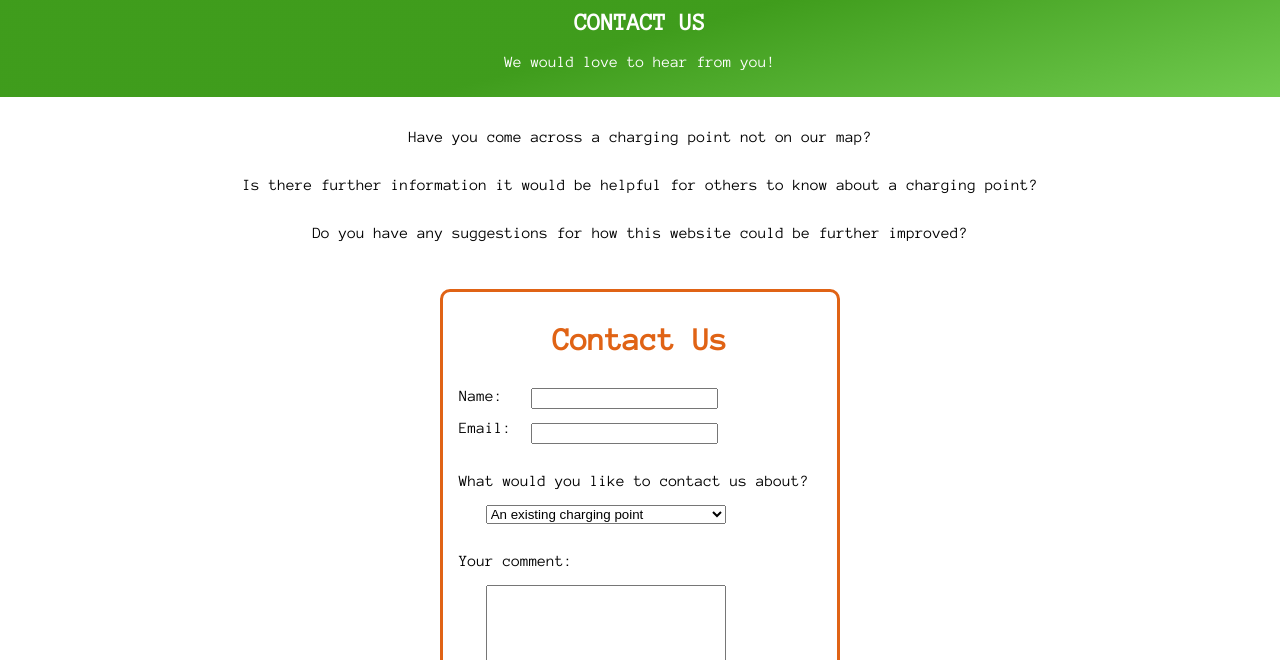
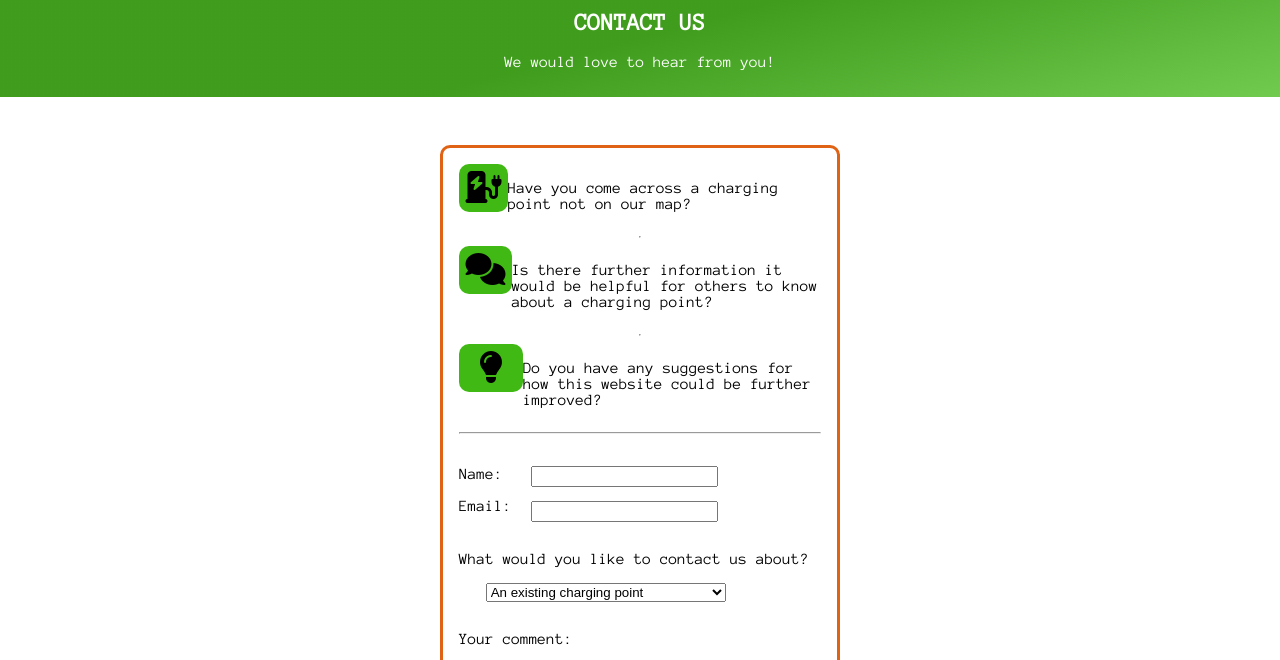
Before and after one commit to stef-cruz/power-up-point, a plain HTML site: page contact.html in a window 1280 px wide. Shown: the part 101-761 px from the top of the page. Drawn offline with Linux system fonts and the light colour scheme.

Commit message:
bring all contact form info into the container

```diff
--- a/assets/css/style.css
+++ b/assets/css/style.css
@@ -211,13 +211,30 @@ footer {
 }
 
 /* Contact Us page specific */
-.contact-reasons-container {
-    margin: 2em;
+.contact-reasons {
+    display: flex;
+    flex-direction: column;
 }
 
-.contact-reason {
+.reason-container {
+    margin-right: 1em;
+    display: flex;
+    flex-direction: row;
+}
+.reason {
+    margin: 0 auto;
+}
+
+.reason-icon {
+    margin: 0 auto;
+    font-size: 2em;
+    display: block;
     text-align: center;
-    margin-bottom: 2em;
+    width: 2em;
+    height: 1.5em;
+    padding: 0.2em;
+    border-radius: 10px;
+    background: #41B914;
 }
 
 .form-container {
@@ -289,6 +306,14 @@ textarea {
 @media (min-width: 500px) {
     .form-container {
         width: 25em;
+    }
+}
+
+@media (min-width: 1000px) {
+    .reason {
+        display: flex;
+        flex-direction: row;
+        justify-content: space-between;
     }
 }
 
--- a/contact.html
+++ b/contact.html
@@ -44,13 +44,32 @@
                 <h1>CONTACT US</h1>
                 <p>We would love to hear from you!</p>
             </section>
-            <section class="contact-reasons-container">
-                <div class="contact-reason">Have you come across a charging point not on our map?</div>
-                <div class="contact-reason">Is there further information it would be helpful for others to know about a charging point?</div>
-                <div class="contact-reason">Do you have any suggestions for how this website could be further improved?</div>
-            </section>
             <section class="form-container">
-                <h2 class="form-heading">Contact Us</h2>
+                <div class="contact-reasons">
+                    <div class="reason">
+                        <div class="reason-icon">
+                            <i class="fa-solid fa-charging-station"></i>
+                        </div>
+                        <P>Have you come across a charging point not on our map?</P>
+                    </div>
+                    <hr>
+                    <div class="reason">
+                        <div class="reason-icon">
+                            <i class="fa-solid fa-comments"></i>
+                        </div>
+                        <p>Is there further information it would be helpful for others to know about a charging point?</p>
+                    </div>
+                    <hr>
+                    <div class="reason">
+                        <div>
+                            <div class="reason-icon">
+                                <i class="fa-solid fa-lightbulb"></i>
+                            </div>
+                        </div>
+                        <p>Do you have any suggestions for how this website could be further improved?</p>
+                    </div>
+                </div>
+                <hr>
                 <form action="" class="">
                     <!-- Gain user information -->
                     <div class="user-info-container">
@@ -109,5 +128,9 @@
 
         <!-- Link to the JavaScript file -->
         <script src="assets/js/script.js"></script>
+
+        <!-- Script for fontawesome icons, copied from https://fontawesome.com/ -->
+        <script src="https://kit.fontawesome.com/ab3127d928.js" crossorigin="anonymous"></script>
+
     </body>
 </html>
```
